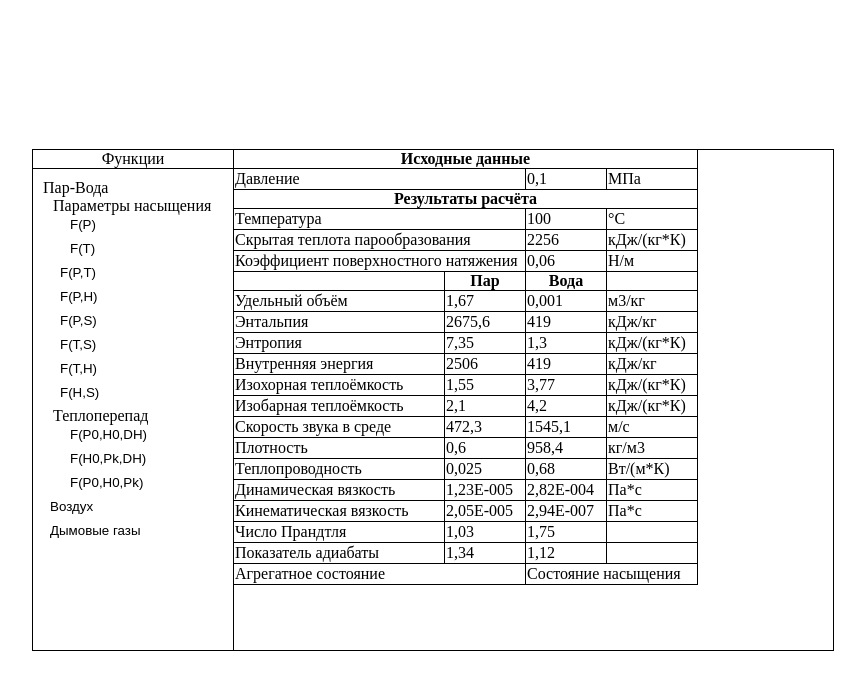
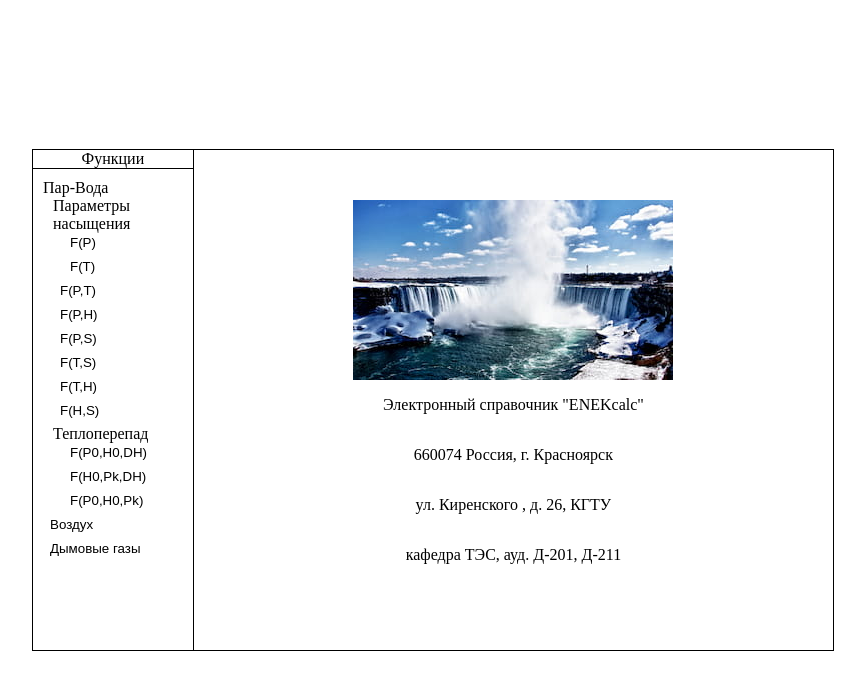
Before and after one commit to aleksey-ilin/ENEKcalc, a React app: page / in a window 1280 px wide. Shown: the top 690 px of the page, without its empty margins (207-1072 px from the left). Built offline with nearby package versions, Linux system fonts and the light colour scheme.

Commit message:
add state to App

```diff
--- a/src/components/App.jsx
+++ b/src/components/App.jsx
@@ -2,16 +2,23 @@ import React from 'react';
 import styles from './App.scss';
 import Functions from './Functions';
 import Main from './Main';
-import PT from './FP';
+import FP from './FP';
 
-const App = () => (
-  <div className={styles.root}>
-    <div className={styles.calc}>
-      <Functions />
-      {/* <Main /> */}
-      <PT />
-    </div>
-  </div>
-);
+export default class App extends React.Component {
+  state = { activeFunction: '' };
 
-export default App;
+  updateActiveFunction = func => this.setState({ activeFunction: func });
+
+  render() {
+    // console.log(this.state);
+    const { activeFunction } = this.state;
+    return (
+      <div className={styles.root}>
+        <div className={styles.calc}>
+          <Functions updateActiveFunction={this.updateActiveFunction} />
+          {activeFunction === '' ? <Main /> : <FP />}
+        </div>
+      </div>
+    );
+  }
+}
--- a/src/components/Functions.jsx
+++ b/src/components/Functions.jsx
@@ -1,10 +1,15 @@
 import React from 'react';
+import PropTypes from 'prop-types';
 import styles from './Functions.scss';
 
 export default class Functions extends React.Component {
   state = { activeFunction: '' };
 
-  handleClick = func => () => this.setState({ activeFunction: func });
+  handleClick = func => () => {
+    this.setState({ activeFunction: func });
+    const { updateActiveFunction } = this.props;
+    updateActiveFunction(func);
+  }
 
   render() {
     const { activeFunction } = this.state;
@@ -39,3 +44,7 @@ export default class Functions extends React.Component {
     );
   }
 }
+
+Functions.propTypes = {
+  updateActiveFunction: PropTypes.func.isRequired,
+};
```
